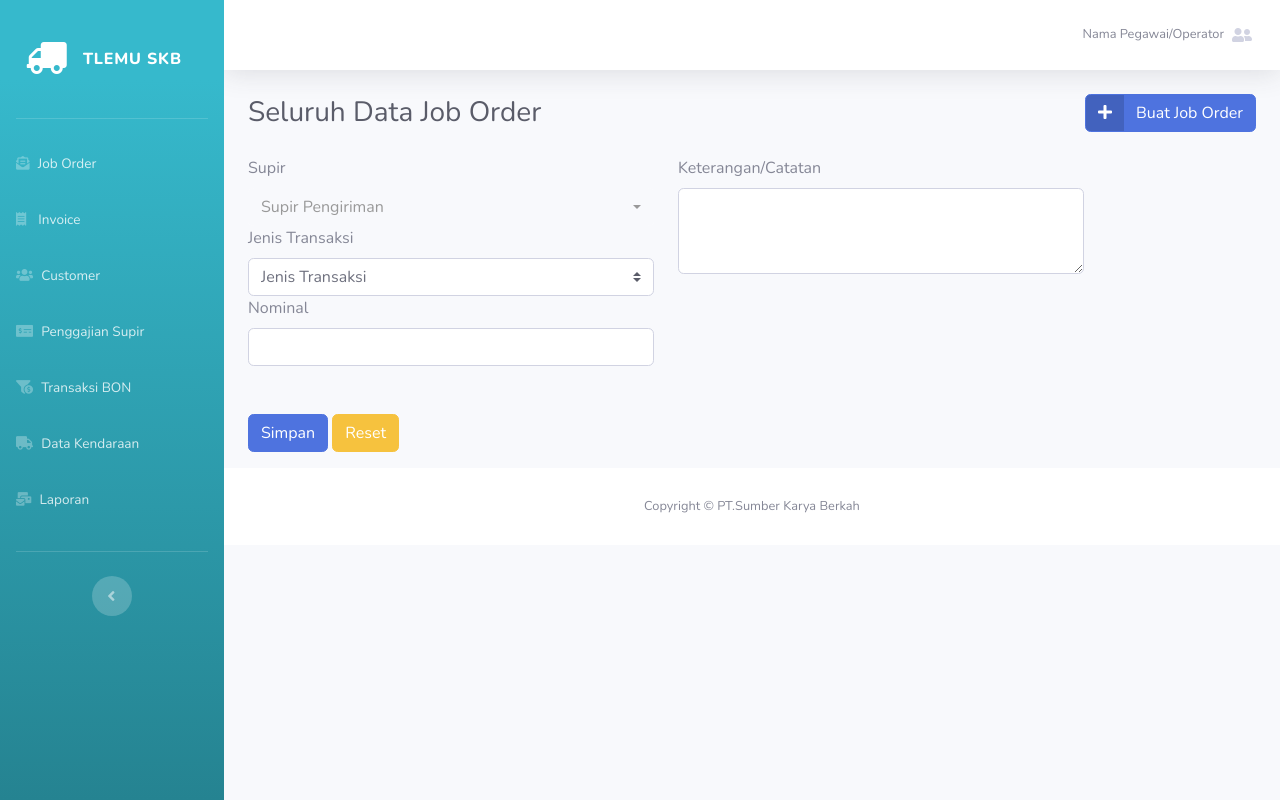
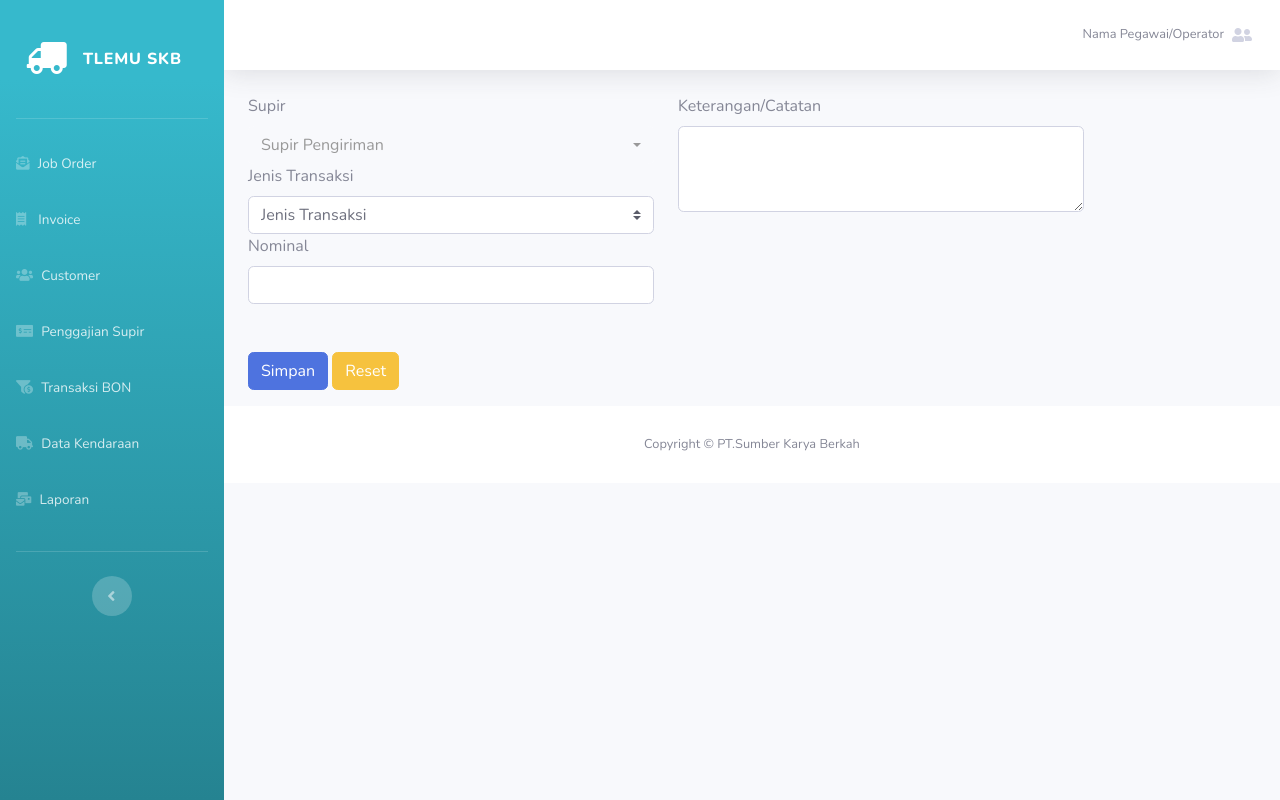
Before and after one commit to aldiindrawan12/SKB, a CodeIgniter app: page /skb/index.php/form/bon in a window 1280 px wide. Run offline with CodeIgniter, Linux system fonts and the light colour scheme; data comes from the database, SQL or seed files in the repository.

Commit message:
FIx Modals and Form

```diff
--- a/application/views/Form/form_bon.php
+++ b/application/views/Form/form_bon.php
@@ -1,22 +1,4 @@
 <div class="container">
-
-
- <!-- Page Heading -->
- <div class="d-sm-flex align-items-center justify-content-between mb-4">
-                        <h1 class="h3 mb-0 text-gray-800">Seluruh Data Job Order</h1>
-                            <a href="<?=base_url("index.php/form/joborder/x")?>" class="btn btn-primary btn-icon-split">
-
-                            <span class="icon text-white-100">
-                                <i class="fas fa-plus"></i>
-                            </span>
-
-                                <span class="text">
-                                     Buat Job Order
-                                </span>
-                            </a>
-                    </div>
-
-
     <form action="<?=base_url("index.php/form/insert_bon")?>" method="POST" class="row">
         <div class="col-md-5">
             <label class="form-label" for="Supir">Supir</label>
--- a/application/views/Form/joborder.php
+++ b/application/views/Form/joborder.php
@@ -102,8 +102,12 @@
         <div class="modal-content">
             <div class="modal-header bg-primary-dark">
                 <h5 class="font-weight-bold">Menambah Customer Baru</h5>
+
                 <button class="close" type="button" data-dismiss="modal" aria-label="Close">
-                    <span aria-hidden="true">X</span>
+                    <span aria-hidden="true">&times;</span>
+
+
+
                 </button>
             </div>
             <div class="font-size-sm m-3 text-justify">
```
